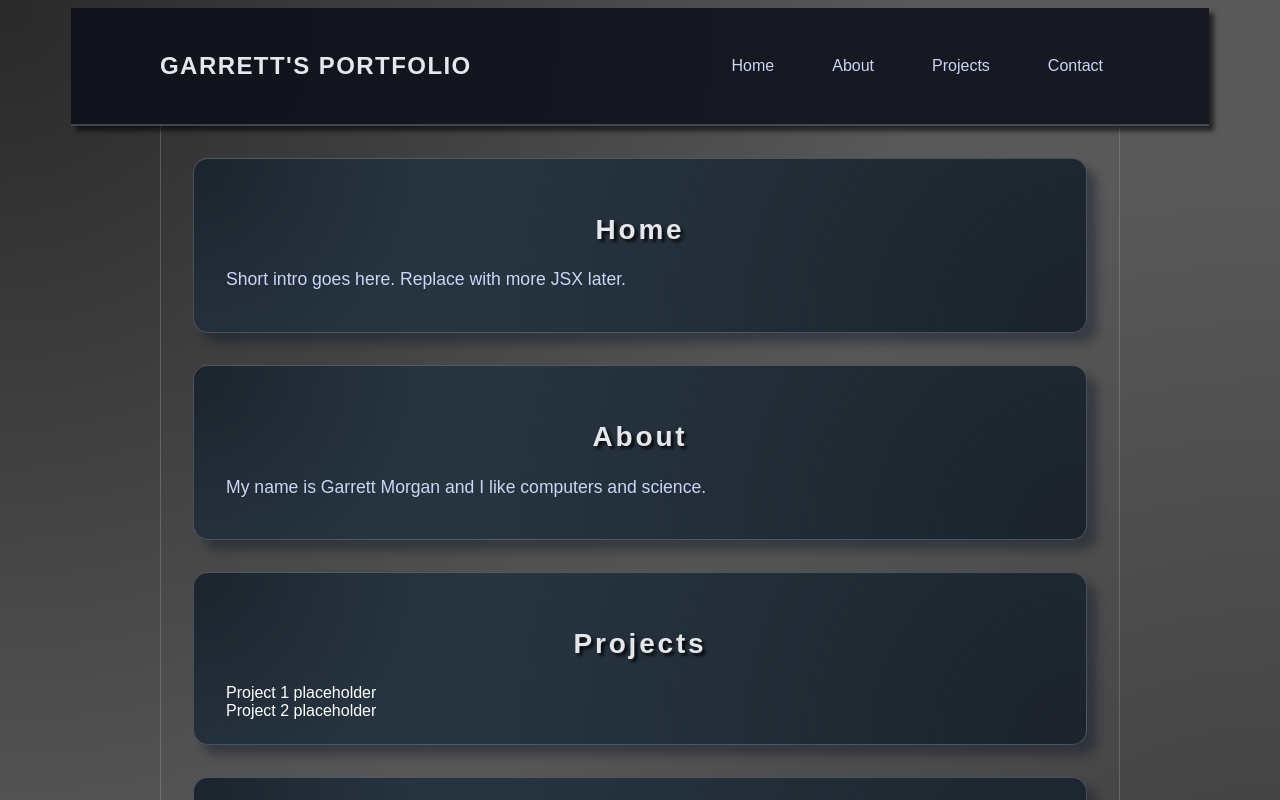
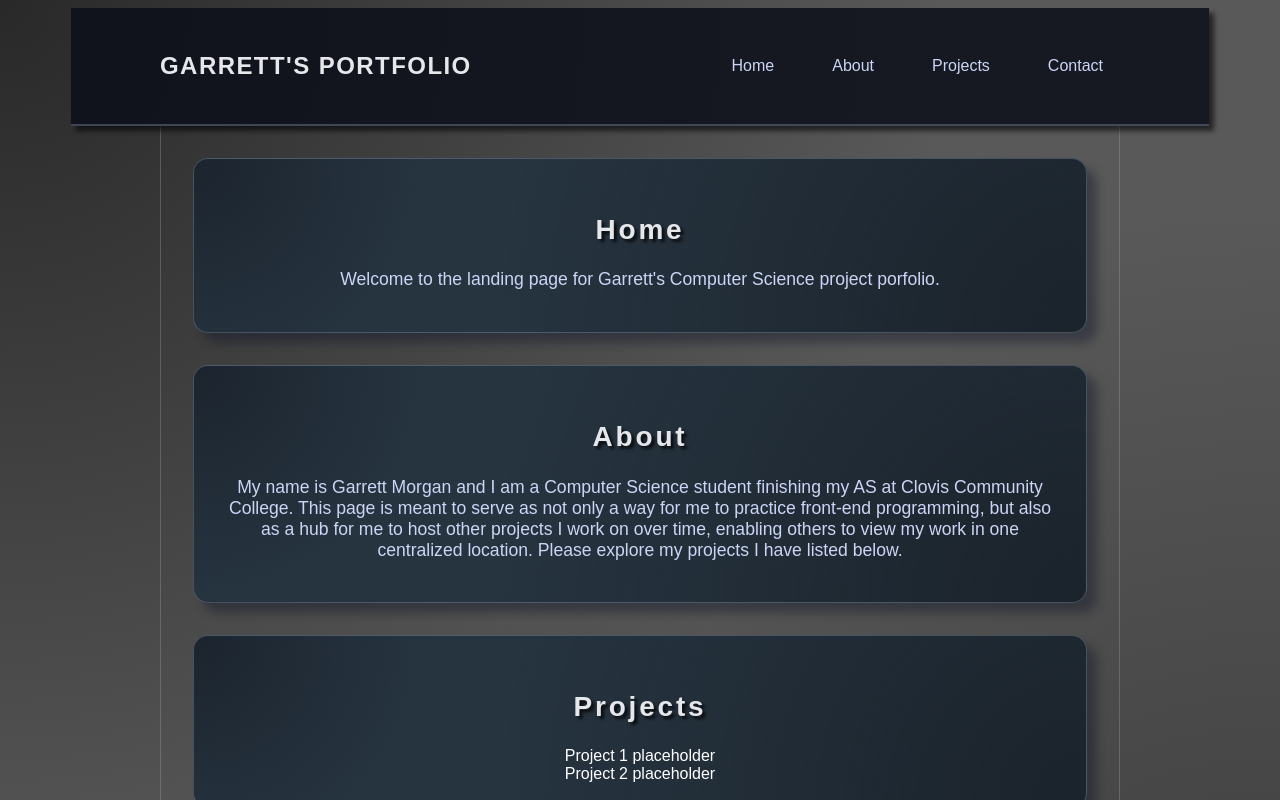
Before and after one commit to GarrettMorgan1228/Portfolio, a React (Vite) app: page / in a window 1280 px wide. Shown: the top 800 px of the page. Built offline with nearby package versions, Linux system fonts and the light colour scheme.

Commit message:
changed landing page section paragraphs

```diff
--- a/src/App.css
+++ b/src/App.css
@@ -82,9 +82,9 @@ body{
     padding: 2rem 2rem 1.5rem;
     margin-bottom: 2rem;
     box-shadow: 10px 10px 10px hsla(222, 47%, 11%, 0.4);
+    text-align: center;
 }
 .section h2{
-    text-align: center;
     letter-spacing: 0.1em;
     font-size: 1.75rem;
     text-shadow: 3px 3px 3px hsla(0, 0%, 0%, 0.75);
--- a/src/App.jsx
+++ b/src/App.jsx
@@ -13,11 +13,15 @@ function App() {
         <div className='page-layout'>
           <main className='main'>
             <Section id='home' title='Home'>
-              <p>Short intro goes here. Replace with more JSX later.</p>
+              <p>Welcome to the landing page for Garrett's Computer Science project porfolio.</p>
             </Section>
 
             <Section id='about' title='About'>
-              <p>My name is Garrett Morgan and I like computers and science.</p>
+              <p>My name is Garrett Morgan and I am a Computer Science student finishing my AS
+                 at Clovis Community College. This page is meant to serve as not only a way for
+                 me to practice front-end programming, but also as a hub for me to host other
+                 projects I work on over time, enabling others to view my work in one
+                 centralized location. Please explore my projects I have listed below.</p>
             </Section>
 
             <ProjectsSection/>
```
